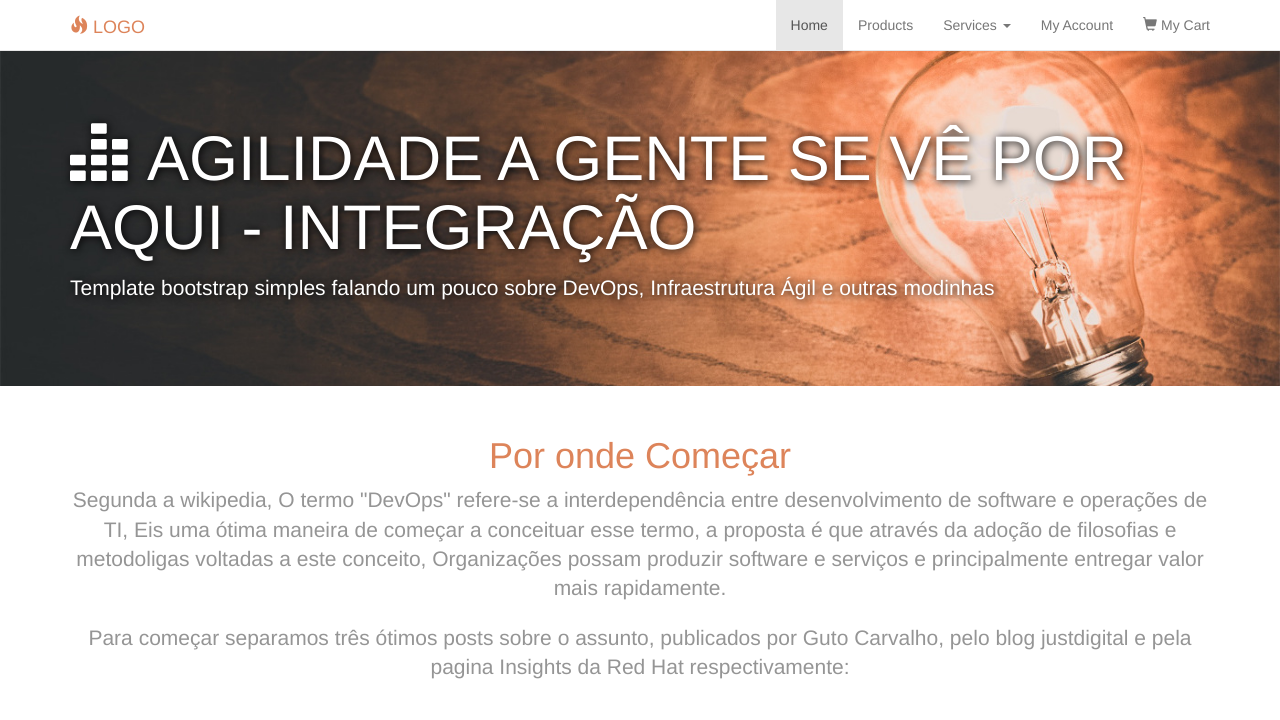
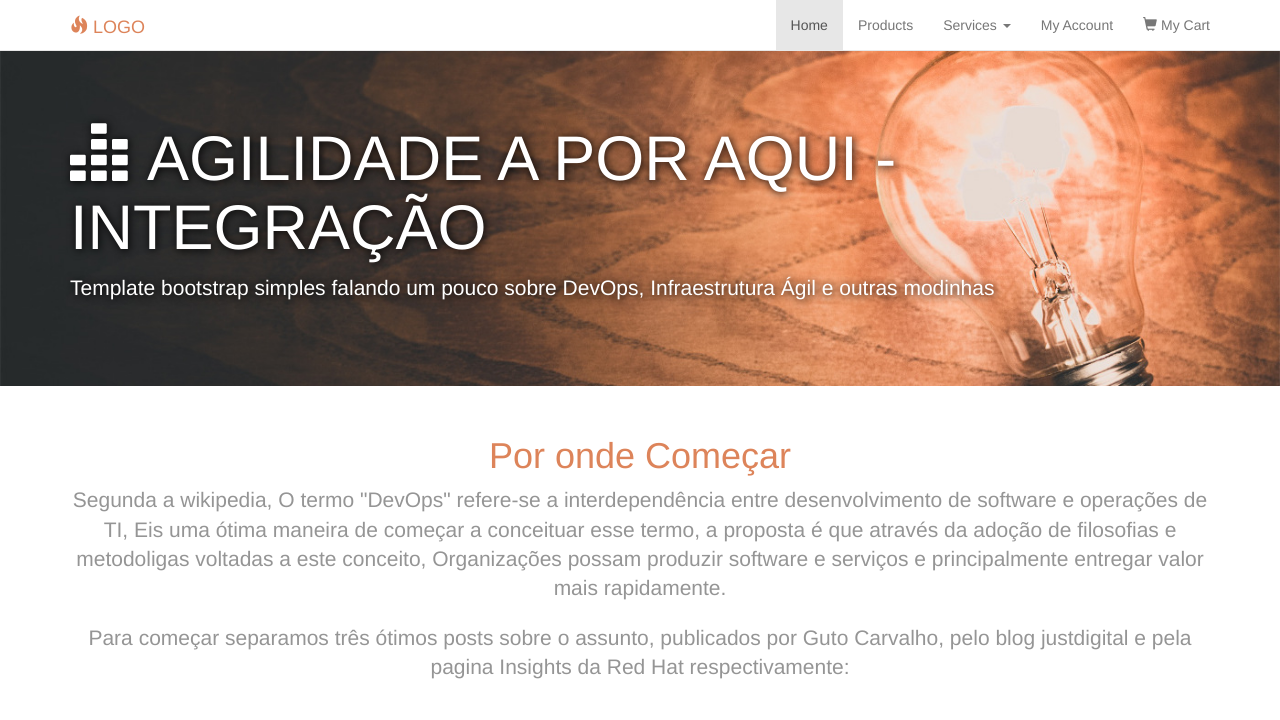
Before and after one commit to Sebrag/devops, a plain HTML site: page index.html in a window 1280 px wide. Shown: the top 720 px of the page. Drawn offline with Linux system fonts and the light colour scheme.

Commit message:
Update index.html

```diff
--- a/index.html
+++ b/index.html
@@ -75,7 +75,7 @@ Although you can use them, for a more unique website, replace these images with
 	<!-- Feature -->
 	<div class="jumbotron feature">
 		<div class="container">
-			<h1><span class="glyphicon glyphicon-equalizer"></span> AGILIDADE A GENTE SE VÊ POR AQUI - INTEGRAÇÃO</h1>
+			<h1><span class="glyphicon glyphicon-equalizer"></span> AGILIDADE A  POR AQUI - INTEGRAÇÃO</h1>
 			<p>Template bootstrap simples falando um pouco sobre DevOps, Infraestrutura Ágil e outras modinhas</p>
       <br>
 		</div>
```
